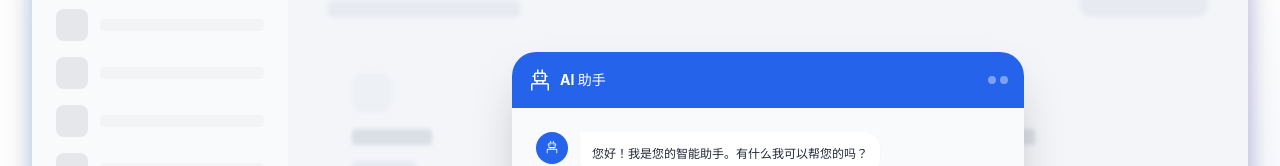
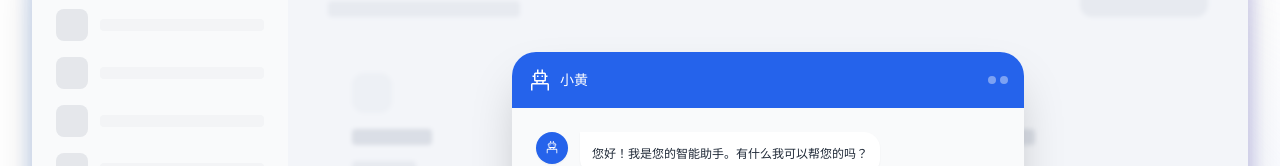
Before and after one commit to arnosolo/bruce-vue, a Vue app: page / in a window 1280 px wide. Shown: the part 757-923 px from the top of the page. Built offline with nearby package versions, Linux system fonts and the light colour scheme.

Commit message:
feat: rename AI 助手 as 小黄

```diff
--- a/src/types/userRole.ts
+++ b/src/types/userRole.ts
@@ -29,7 +29,7 @@ export const USER_ROLE_CONFIG = {
     colorClass: 'bg-blue-50 text-blue-600'
   },
   [UserRole.AI]: {
-    text: 'AI 助手',
+    text: '小黄',
     status: 'success',
     icon: 'i-carbon-bot',
     colorClass: 'bg-emerald-50 text-emerald-600'
--- a/src/views/ChatView.vue
+++ b/src/views/ChatView.vue
@@ -5,6 +5,7 @@ import { useAuthStore } from '../stores/auth'
 import { useRouter } from 'vue-router'
 import { systemApi } from '../api/system'
 import { renderMarkdown } from '../utils/markdown'
+import { USER_ROLE_CONFIG } from '../types/userRole'
 
 const chatStore = useChatStore()
 const authStore = useAuthStore()
@@ -188,7 +189,7 @@ const formatMessageTime = (dateStr: string) => {
           >
             <div class="flex items-center gap-2 mb-1 px-1">
               <span class="text-[11px] font-medium text-gray-500">
-                {{ msg.role === 'USER' ? (authStore.user?.name || '你') : 'AI 助手' }}
+                {{ msg.role === 'USER' ? (authStore.user?.name || '你') : USER_ROLE_CONFIG.AI.text }}
               </span>
               <span class="text-[10px] text-gray-400">
                 {{ formatMessageTime(msg.createdAt) }}
@@ -230,7 +231,9 @@ const formatMessageTime = (dateStr: string) => {
           </div>
           <div v-if="chatStore.isSending" class="flex flex-col items-start">
             <div class="flex items-center gap-2 mb-1 px-1">
-              <span class="text-[11px] font-medium text-gray-500">AI 助手</span>
+              <span class="text-[11px] font-medium text-gray-500">
+                {{ USER_ROLE_CONFIG.AI.text }}
+              </span>
               <span class="text-[10px] text-gray-400">正在输入...</span>
             </div>
             <div class="bg-white border border-gray-100 p-3 rounded-2xl shadow-sm flex items-center gap-1">
--- a/src/views/HomeView.vue
+++ b/src/views/HomeView.vue
@@ -2,6 +2,7 @@
 import { APP_NAME } from '../constants'
 import { RouterLink } from 'vue-router'
 import { useAuthStore } from '../stores/auth'
+import { USER_ROLE_CONFIG } from '../types/userRole';
 
 const authStore = useAuthStore()
 </script>
@@ -101,7 +102,7 @@ const authStore = useAuthStore()
                   <div class="p-4 bg-blue-600 text-white flex items-center justify-between">
                     <div class="flex items-center gap-2">
                       <span class="i-carbon-bot text-xl"></span>
-                      <span class="text-sm font-bold">AI 助手</span>
+                      <span class="text-sm font-bold">{{ USER_ROLE_CONFIG.AI.text }}</span>
                     </div>
                     <div class="flex gap-1">
                       <div class="w-2 h-2 rounded-full bg-white/40"></div>
```
